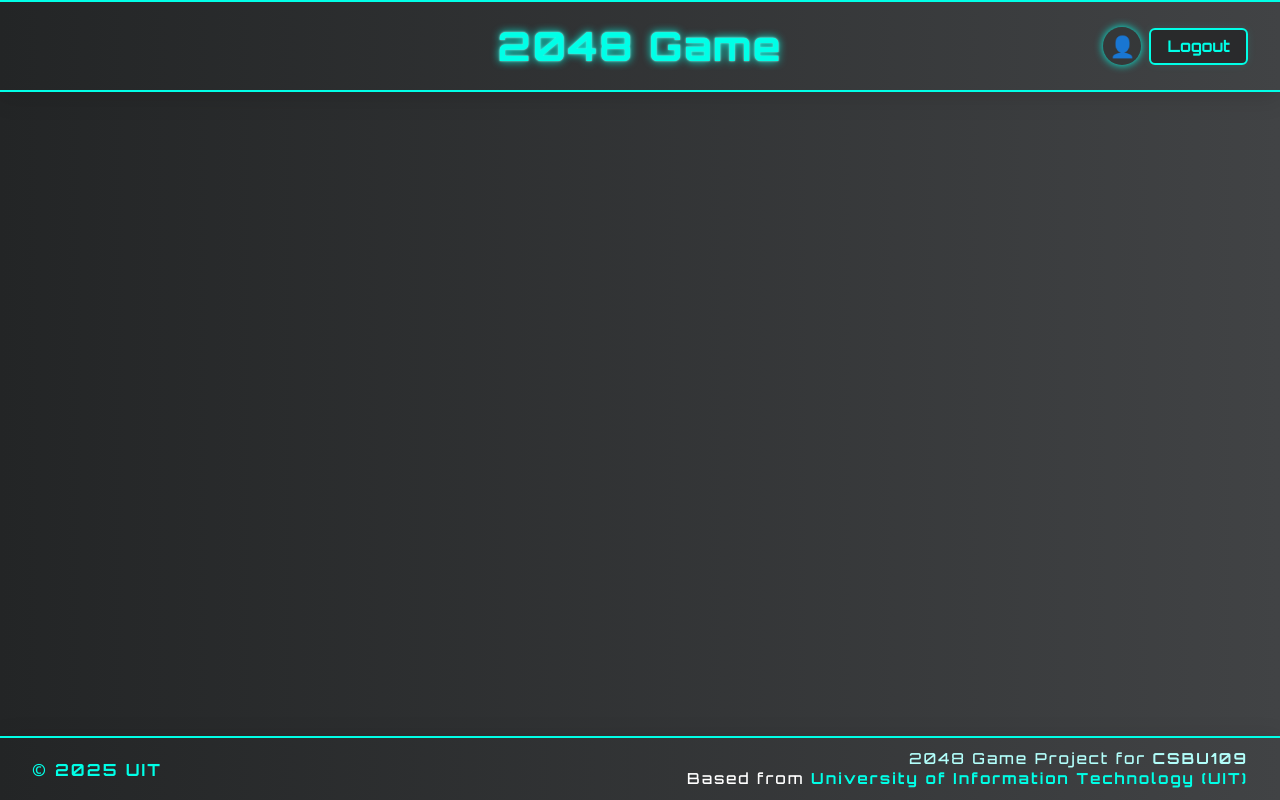
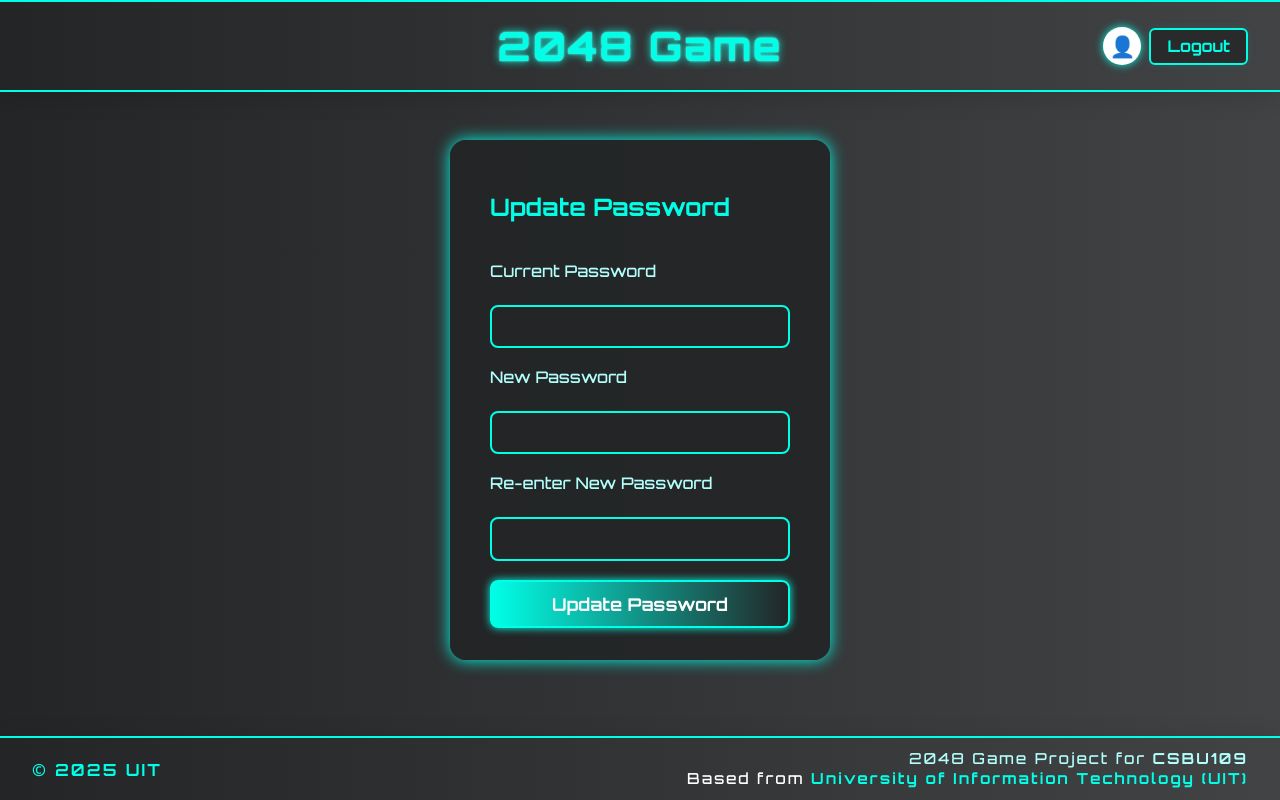
Before and after one commit to khaingok/my-2048, a React (Vite) app: page /privacy in a window 1280 px wide. Built offline with nearby package versions, Linux system fonts and the light colour scheme; no server answers; sample sign-in values are in the browser's storage.

Commit message:
3rd commit

```diff
--- a/package.json
+++ b/package.json
@@ -11,6 +11,7 @@
   },
   "dependencies": {
     "axios": "^1.11.0",
+    "jwt-decode": "^4.0.0",
     "react": "^19.1.1",
     "react-dom": "^19.1.1",
     "react-router-dom": "^7.8.0"
--- a/src/App.tsx
+++ b/src/App.tsx
@@ -5,7 +5,8 @@ import RegisterPage from "./pages/RegisterPage";
 import Header from "./components/Header";
 import Footer from "./components/Footer";
 import ScorePage from "./pages/ScorePage";
-
+import ProtectedRoute from "./components/ProtectedRoute";
+import PrivacyPage from "./pages/PrivacyPage";
 
 
 export default function App() {
@@ -13,13 +14,34 @@ export default function App() {
     <Router>
       <Header />
       <Routes>
-      <Route path="/" element={<Navigate to="/login" />} />
-      <Route path="/login" element={<LoginPage />} />
-      <Route path="/register" element={<RegisterPage />} />
-      <Route path="/game" element={<GamePage />} />
-      <Route path="/score" element={<ScorePage />} />
-    </Routes>
-    <Footer />
+        <Route path="/" element={<Navigate to="/login" />} />
+        <Route path="/login" element={<LoginPage />} />
+        <Route path="/register" element={<RegisterPage />} />
+        <Route
+          path="/game"
+          element={
+            <ProtectedRoute>
+              <GamePage />
+            </ProtectedRoute>
+          }
+        />
+        <Route
+          path="/score"
+          element={
+            <ProtectedRoute>
+              <ScorePage />
+            </ProtectedRoute>
+          }
+        />
+        <Route
+          path="/privacy"
+          element={
+          <ProtectedRoute>
+            <PrivacyPage />
+          </ProtectedRoute>
+          }/>
+      </Routes>
+      <Footer />
     </Router>
   );
 }
--- a/src/components/Header.tsx
+++ b/src/components/Header.tsx
@@ -1,10 +1,43 @@
 import { Link, useNavigate } from "react-router-dom";
 import React, { useRef, useEffect } from "react";
+import { jwtDecode } from "jwt-decode";
 import "../styles/Header.css";
 
 export default function Header() {
-  const [isLoggedIn, setIsLoggedIn] = React.useState(!!localStorage.getItem("token"));
+  const [isLoggedIn, setIsLoggedIn] = React.useState(() => {
+    const token = localStorage.getItem("token");
+    if (!token) return false;
+    try {
+      const decoded: { exp: number } = jwtDecode(token);
+      return decoded.exp * 1000 > Date.now();
+    } catch {
+      return false;
+    }
+  });
   const [panelOpen, setPanelOpen] = React.useState(false);
+
+  React.useEffect(() => {
+    const checkToken = () => {
+      const token = localStorage.getItem("token");
+      if (!token) {
+        setIsLoggedIn(false);
+        return;
+      }
+      try {
+        const decoded: { exp: number } = jwtDecode(token);
+        setIsLoggedIn(decoded.exp * 1000 > Date.now());
+      } catch {
+        setIsLoggedIn(false);
+      }
+    };
+    window.addEventListener("storage", checkToken);
+    const interval = setInterval(checkToken, 1000); // Check every second
+    return () => {
+      window.removeEventListener("storage", checkToken);
+      clearInterval(interval);
+    };
+  }, []);
+
   const navigate = useNavigate();
   const panelRef = useRef<HTMLDivElement>(null);
 
@@ -38,7 +71,14 @@ export default function Header() {
 
   return (
     <header className="header">
-      <h1>2048 Game</h1>
+      <h1>
+        <span
+          style={{ cursor: "pointer", color: "#00ffe7", textShadow: "0 0 8px #00ffe7, 0 0 2px #fff" }}
+          onClick={() => navigate("/game")}
+        >
+          2048 Game
+        </span>
+      </h1>
       <div className="header-actions">
         {!isLoggedIn ? (
           <>
@@ -53,7 +93,7 @@ export default function Header() {
               onClick={handleAvatarClick}
               style={{
                 border: "none",
-                background: "rgba(35,37,38,0.3)",
+                background: "rgba(255, 255, 255, 1)",
                 padding: 0,
                 cursor: "pointer"
               }}
--- /dev/null
+++ b/src/components/ProtectedRoute.tsx
@@ -0,0 +1,22 @@
+import { jwtDecode } from "jwt-decode";
+import { Navigate } from "react-router-dom";
+
+export default function ProtectedRoute({ children }: { children: React.ReactNode }) {
+  const token = localStorage.getItem("token");
+  let isValid = false;
+
+  if (token) {
+    try {
+      const decoded: { exp: number } = jwtDecode(token);
+      if (decoded.exp * 1000 > Date.now()) {
+        isValid = true;
+      } else {
+        localStorage.removeItem("token");
+      }
+    } catch {
+      localStorage.removeItem("token");
+    }
+  }
+
+  return isValid ? <>{children}</> : <Navigate to="/login" replace />;
+}
--- a/src/components/Scoreboard.tsx
+++ b/src/components/Scoreboard.tsx
@@ -1,21 +1,15 @@
 import React from "react";
 
-interface Props {
+interface ScoreboardProps {
   score: number;
   bestScore: number;
 }
 
-const Scoreboard: React.FC<Props> = ({ score, bestScore }) => {
+const Scoreboard: React.FC<ScoreboardProps> = ({ score, bestScore }) => {
   return (
     <div className="scoreboard">
-      <div>
-        <span className="scoreboard-label">Score</span>
-        <span className="scoreboard-value">{score}</span>
-      </div>
-      <div>
-        <span className="scoreboard-label">Best</span>
-        <span className="scoreboard-value">{bestScore}</span>
-      </div>
+      <div>Score: {score}</div>
+      <div>Best: {bestScore}</div>
     </div>
   );
 };
--- a/src/pages/GamePage.tsx
+++ b/src/pages/GamePage.tsx
@@ -7,30 +7,35 @@ import { useGameLogic } from "../hooks/useGameLogic";
 import "../styles/Board.css";
 import "../styles/Tile.css";
 import "../styles/GamePage.css";
-import axios from "axios";
+import { postScore, getUserBestScore } from "../services/api";
 
 export default function GamePage() {
-  const { board, score, bestScore, gameOver, restart, saveGame, loadGame } = useGameLogic();
+  const { board, score, gameOver, restart, saveGame, loadGame } = useGameLogic();
+  const [userBestScore, setUserBestScore] = React.useState<number>(0);
+
+  // Fetch best score from DB on mount and after game over
+  React.useEffect(() => {
+    getUserBestScore()
+      .then(data => setUserBestScore(data.bestScore))
+      .catch(() => setUserBestScore(0));
+  }, []);
 
   React.useEffect(() => {
     if (gameOver) {
-      const token = localStorage.getItem("token");
-      if (token) {
-        axios.post(
-          "http://localhost:5000/api/score",
-          { score , bestScore },
-          { headers: { Authorization: `Bearer ${token}` } }
-        ).catch(err => {
-          console.error("Failed to save finished score", err);
-        });
-      }
+      postScore(score, userBestScore).catch(err => {
+        console.error("Failed to save finished score", err);
+      });
+      // Refetch best score after posting
+      getUserBestScore()
+        .then(data => setUserBestScore(data.bestScore))
+        .catch(() => {});
     }
-  }, [gameOver, score, bestScore]);
+  }, [gameOver, score, userBestScore]);
 
   return (
     <div className="game-page">
       <div className="score">
-        <Scoreboard score={score} bestScore={bestScore} />
+        <Scoreboard score={score} bestScore={userBestScore} />
       </div>
       <div className="board-container">
         <Board board={board} />
@@ -42,7 +47,7 @@ export default function GamePage() {
         <button onClick={saveGame}>💾 Save Game</button>
         <button onClick={loadGame}>📂 Load Game</button>
       </div>
-      {gameOver && <GameOverOverlay onRestart={restart} score={score} bestScore={bestScore} />}
+      {gameOver && <GameOverOverlay onRestart={restart} score={score} bestScore={userBestScore} />}
     </div>
   );
 }
--- /dev/null
+++ b/src/pages/PrivacyPage.tsx
@@ -0,0 +1,66 @@
+import React, { useState } from "react";
+import axios from "axios";
+import "../styles/PrivacyPage.css";
+
+export default function PrivacyPage() {
+  const [oldPassword, setOldPassword] = useState("");
+  const [newPassword, setNewPassword] = useState("");
+  const [confirmPassword, setConfirmPassword] = useState("");
+  const [message, setMessage] = useState("");
+
+  const handleUpdate = async (e: React.FormEvent) => {
+    e.preventDefault();
+    if (newPassword !== confirmPassword) {
+      setMessage("New passwords do not match.");
+      return;
+    }
+    const token = localStorage.getItem("token");
+    try {
+      await axios.put(
+        "http://localhost:5000/api/users/password",
+        { oldPassword, newPassword },
+        { headers: { Authorization: `Bearer ${token}` } }
+      );
+      setMessage("Password updated successfully!");
+      setOldPassword("");
+      setNewPassword("");
+      setConfirmPassword("");
+    } catch (err: any) {
+      setMessage(err.response?.data?.message || "Failed to update password.");
+    }
+  };
+
+  return (
+    <div className="privacy-page">
+      <form className="privacy-form" onSubmit={handleUpdate}>
+        <h2>Update Password</h2>
+        <label htmlFor="oldPassword">Current Password</label>
+        <input
+          id="oldPassword"
+          type="password"
+          value={oldPassword}
+          onChange={e => setOldPassword(e.target.value)}
+          required
+        />
+        <label htmlFor="newPassword">New Password</label>
+        <input
+          id="newPassword"
+          type="password"
+          value={newPassword}
+          onChange={e => setNewPassword(e.target.value)}
+          required
+        />
+        <label htmlFor="confirmPassword">Re-enter New Password</label>
+        <input
+          id="confirmPassword"
+          type="password"
+          value={confirmPassword}
+          onChange={e => setConfirmPassword(e.target.value)}
+          required
+        />
+        <button type="submit">Update Password</button>
+        {message && <div className="privacy-message">{message}</div>}
+      </form>
+    </div>
+  );
+}
--- a/src/pages/ScorePage.tsx
+++ b/src/pages/ScorePage.tsx
@@ -15,7 +15,6 @@ export default function ScorePage() {
 
   useEffect(() => {
     fetchScores();
-    // eslint-disable-next-line
   }, []);
 
   const fetchScores = () => {
--- /dev/null
+++ b/src/styles/PrivacyPage.css
@@ -0,0 +1,55 @@
+.privacy-page {
+  min-height: 100vh;
+  display: flex;
+  align-items: center;
+  justify-content: center;
+  background: linear-gradient(90deg, #232526 0%, #414345 100%);
+}
+
+.privacy-form {
+  background: rgba(35,37,38,0.95);
+  border-radius: 16px;
+  box-shadow: 0 0 16px #00ffe7;
+  padding: 2rem 2.5rem;
+  display: flex;
+  flex-direction: column;
+  gap: 1.2rem;
+  min-width: 300px;
+  color: #00ffe7;
+  font-family: 'Orbitron', 'Segoe UI', Arial, sans-serif;
+}
+
+.privacy-form label {
+  color: #b2fefa;
+  font-size: 1rem;
+  margin-bottom: 0.3rem;
+}
+
+.privacy-form input {
+  padding: 0.6rem 1rem;
+  border-radius: 8px;
+  border: 2px solid #00ffe7;
+  background: #232526;
+  color: #00ffe7;
+  font-size: 1rem;
+  font-family: inherit;
+  outline: none;
+}
+
+.privacy-form button {
+  background: linear-gradient(90deg, #00ffe7 0%, #232526 100%);
+  color: #ffffff;
+  border: 2px solid #00ffe7;
+  border-radius: 8px;
+  padding: 0.7rem 1.5rem;
+  font-size: 1.1rem;
+  cursor: pointer;
+  font-weight: bold;
+  box-shadow: 0 0 8px #00ffe7;
+}
+
+.privacy-message {
+  color: #b2fefa;
+  text-align: center;
+  margin-top: 0.5rem;
+}
```
Also changed, not shown: 1 other file (tests, documents, lock files or other folders).
